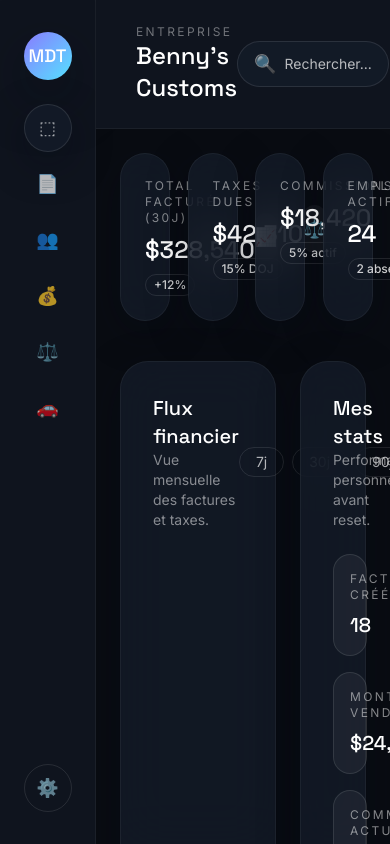
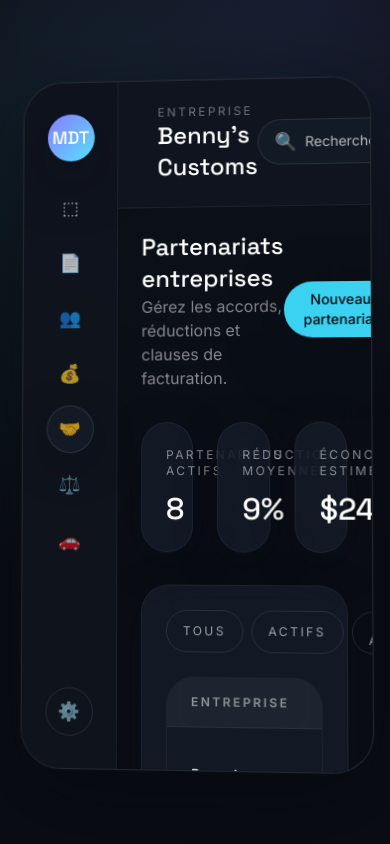
Before and after one commit to ZaK2BaK5906/tabv2, a React (Vite) app in the folder web/: page /partnerships in a window 390 px wide. Before the commit this address led to /. Built offline with nearby package versions, Linux system fonts and the light colour scheme.

Commit message:
Add floating tablet layout and partnerships UI

```diff
--- a/web/src/app/routes.tsx
+++ b/web/src/app/routes.tsx
@@ -4,6 +4,7 @@
 const Invoices = lazy(() => import('../pages/Invoices'));
 const Employees = lazy(() => import('../pages/Employees'));
 const Commissions = lazy(() => import('../pages/Commissions'));
+const Partnerships = lazy(() => import('../pages/Partnerships'));
 const Taxes = lazy(() => import('../pages/Taxes'));
 const Dealership = lazy(() => import('../pages/Dealership'));
 
@@ -12,6 +13,7 @@
   { path: '/invoices', label: 'Factures', element: Invoices, icon: 'file-text' },
   { path: '/employees', label: 'Employés', element: Employees, icon: 'users' },
   { path: '/commissions', label: 'Commissions', element: Commissions, icon: 'money' },
+  { path: '/partnerships', label: 'Partenariats', element: Partnerships, icon: 'handshake' },
   { path: '/taxes', label: 'Taxes / DOJ', element: Taxes, icon: 'scale' },
   { path: '/dealership', label: 'Concession', element: Dealership, icon: 'car' }
 ];
--- a/web/src/components/Icon.tsx
+++ b/web/src/components/Icon.tsx
@@ -8,7 +8,8 @@
   search: '🔍',
   money: '💰',
   users: '👥',
-  chart: '📈'
+  chart: '📈',
+  handshake: '🤝'
 };
 
 const Icon = ({ name }: { name: string }) => (
--- a/web/src/layouts/ShellLayout.tsx
+++ b/web/src/layouts/ShellLayout.tsx
@@ -4,8 +4,9 @@
 import Topbar from '../components/Topbar';
 
 const ShellLayout = ({ children }: { children: React.ReactNode }) => (
-  <div className="flex h-screen w-screen bg-base-950 text-white">
-    <aside className="flex w-24 flex-col items-center gap-6 border-r border-white/5 bg-base-900 py-8">
+  <div className="nui-root">
+    <div className="tablet-frame">
+      <aside className="flex w-24 flex-col items-center gap-6 border-r border-white/5 bg-base-900/80 py-8">
         <div className="flex h-12 w-12 items-center justify-center rounded-2xl bg-gradient-to-br from-brand-500 to-accent-500 shadow-soft">
           <span className="font-display text-lg">MDT</span>
         </div>
@@ -38,6 +39,7 @@
         </div>
       </main>
     </div>
+  </div>
 );
 
 export default ShellLayout;
--- a/web/src/pages/Invoices.tsx
+++ b/web/src/pages/Invoices.tsx
@@ -38,6 +38,87 @@
         </button>
       </div>
     </header>
+
+    <section className="grid grid-cols-3 gap-6">
+      <div className="glass-panel col-span-2 rounded-2xl p-6">
+        <div className="flex items-center justify-between">
+          <div>
+            <h3 className="font-display text-lg">Créer une facture</h3>
+            <p className="text-sm text-white/50">
+              Client citoyen ou entreprise (paiement patron).
+            </p>
+          </div>
+          <div className="flex gap-2">
+            {['Citoyen', 'Entreprise'].map((type) => (
+              <button
+                key={type}
+                className="rounded-full border border-white/10 px-4 py-1 text-xs uppercase tracking-[0.2em] text-white/60 transition hover:bg-white/5"
+              >
+                {type}
+              </button>
+            ))}
+          </div>
+        </div>
+
+        <div className="mt-6 grid grid-cols-2 gap-4 text-sm">
+          <div className="rounded-2xl border border-white/10 bg-white/5 p-4">
+            <p className="text-xs uppercase tracking-[0.2em] text-white/50">Sélection joueur</p>
+            <div className="mt-3 flex items-center justify-between rounded-full border border-white/10 bg-base-900 px-4 py-2">
+              <span className="text-white/70">Joueur le plus proche</span>
+              <button className="rounded-full bg-accent-600 px-3 py-1 text-xs text-base-950">
+                Scanner
+              </button>
+            </div>
+            <div className="mt-3 flex items-center gap-2">
+              <input
+                className="w-full rounded-full border border-white/10 bg-white/5 px-4 py-2 text-sm text-white/70 placeholder:text-white/30"
+                placeholder="Ou ID joueur"
+              />
+              <button className="rounded-full border border-white/10 px-4 py-2 text-xs">
+                OK
+              </button>
+            </div>
+          </div>
+          <div className="rounded-2xl border border-white/10 bg-white/5 p-4">
+            <p className="text-xs uppercase tracking-[0.2em] text-white/50">Détails</p>
+            <div className="mt-3 space-y-3">
+              <input
+                className="w-full rounded-full border border-white/10 bg-white/5 px-4 py-2 text-sm text-white/70 placeholder:text-white/30"
+                placeholder="Motif / prestation"
+              />
+              <input
+                className="w-full rounded-full border border-white/10 bg-white/5 px-4 py-2 text-sm text-white/70 placeholder:text-white/30"
+                placeholder="Montant HT"
+              />
+              <div className="flex items-center gap-2 text-xs text-white/60">
+                <button className="rounded-full border border-white/10 px-3 py-1">Taxe auto</button>
+                <button className="rounded-full border border-white/10 px-3 py-1">Sans taxe</button>
+              </div>
+            </div>
+          </div>
+        </div>
+      </div>
+
+      <div className="glass-panel rounded-2xl p-6">
+        <h3 className="font-display text-lg">Prévisualisation</h3>
+        <p className="text-sm text-white/50">HT / TVA / TTC avant validation.</p>
+        <div className="mt-6 space-y-3 text-sm">
+          {[
+            { label: 'Montant HT', value: '$1,200' },
+            { label: 'TVA (15%)', value: '$180' },
+            { label: 'Total TTC', value: '$1,380' }
+          ].map((row) => (
+            <div key={row.label} className="flex items-center justify-between">
+              <span className="text-white/60">{row.label}</span>
+              <span className="font-medium">{row.value}</span>
+            </div>
+          ))}
+        </div>
+        <button className="mt-6 w-full rounded-full bg-accent-600 py-2 text-sm font-medium text-base-950">
+          Envoyer la facture
+        </button>
+      </div>
+    </section>
 
     <div className="glass-panel rounded-2xl p-6">
       <div className="flex items-center justify-between">
--- /dev/null
+++ b/web/src/pages/Partnerships.tsx
@@ -0,0 +1,95 @@
+const partnerships = [
+  {
+    company: 'Benny\'s Customs',
+    discount: '12%',
+    status: 'Actif',
+    notes: 'Réduction pièces & main d\'œuvre'
+  },
+  {
+    company: 'Bean Machine',
+    discount: '6%',
+    status: 'En attente',
+    notes: 'Accord sur catering'
+  }
+];
+
+const Partnerships = () => (
+  <div className="space-y-8">
+    <header className="flex items-center justify-between">
+      <div>
+        <h2 className="font-display text-2xl">Partenariats entreprises</h2>
+        <p className="text-white/50">
+          Gérez les accords, réductions et clauses de facturation.
+        </p>
+      </div>
+      <button className="rounded-full bg-accent-600 px-5 py-2 text-sm font-medium text-base-950 shadow-soft">
+        Nouveau partenariat
+      </button>
+    </header>
+
+    <section className="grid grid-cols-3 gap-6">
+      {[
+        { label: 'Partenariats actifs', value: '8' },
+        { label: 'Réduction moyenne', value: '9%' },
+        { label: 'Économies estimées', value: '$24,500' }
+      ].map((metric) => (
+        <div key={metric.label} className="glass-panel rounded-2xl p-6">
+          <p className="text-xs uppercase tracking-[0.2em] text-white/50">{metric.label}</p>
+          <p className="mt-3 font-display text-3xl">{metric.value}</p>
+        </div>
+      ))}
+    </section>
+
+    <div className="glass-panel rounded-2xl p-6">
+      <div className="flex items-center justify-between">
+        <div className="flex gap-2">
+          {['Tous', 'Actifs', 'En attente'].map((filter) => (
+            <button
+              key={filter}
+              className="rounded-full border border-white/10 px-4 py-1 text-xs uppercase tracking-[0.2em] text-white/60 transition hover:bg-white/5"
+            >
+              {filter}
+            </button>
+          ))}
+        </div>
+        <input
+          className="rounded-full border border-white/10 bg-white/5 px-4 py-2 text-sm text-white/70 placeholder:text-white/30"
+          placeholder="Recherche entreprise..."
+        />
+      </div>
+
+      <div className="mt-6 overflow-hidden rounded-2xl border border-white/5">
+        <table className="w-full text-left text-sm">
+          <thead className="bg-white/5 text-xs uppercase tracking-[0.2em] text-white/50">
+            <tr>
+              <th className="px-6 py-4">Entreprise</th>
+              <th className="px-6 py-4">Réduction</th>
+              <th className="px-6 py-4">Statut</th>
+              <th className="px-6 py-4">Notes</th>
+              <th className="px-6 py-4">Action</th>
+            </tr>
+          </thead>
+          <tbody>
+            {partnerships.map((partnership) => (
+              <tr key={partnership.company} className="border-t border-white/5">
+                <td className="px-6 py-4 font-medium">{partnership.company}</td>
+                <td className="px-6 py-4 text-accent-500">{partnership.discount}</td>
+                <td className="px-6 py-4">
+                  <span className="badge">{partnership.status}</span>
+                </td>
+                <td className="px-6 py-4 text-white/60">{partnership.notes}</td>
+                <td className="px-6 py-4">
+                  <button className="text-accent-500 transition hover:text-accent-600">
+                    Modifier
+                  </button>
+                </td>
+              </tr>
+            ))}
+          </tbody>
+        </table>
+      </div>
+    </div>
+  </div>
+);
+
+export default Partnerships;
--- a/web/src/styles/index.css
+++ b/web/src/styles/index.css
@@ -8,6 +8,31 @@
 
 body {
   @apply font-body bg-base-950 text-white;
+}
+
+.nui-root {
+  @apply flex h-screen w-screen items-center justify-center bg-transparent;
+  background: radial-gradient(circle at 20% 20%, rgba(85, 226, 255, 0.08), transparent 55%),
+    radial-gradient(circle at 80% 0%, rgba(138, 123, 255, 0.1), transparent 45%),
+    rgba(9, 12, 18, 0.45);
+}
+
+.tablet-frame {
+  @apply flex h-[78vh] w-[78vw] overflow-hidden rounded-[2.5rem] border border-white/10 text-white shadow-soft;
+  background: rgba(10, 14, 20, 0.85);
+  backdrop-filter: blur(18px);
+  transform: perspective(1400px) rotateX(3deg) rotateY(-6deg);
+  box-shadow:
+    0 24px 80px rgba(5, 8, 15, 0.65),
+    0 0 0 1px rgba(255, 255, 255, 0.03);
+}
+
+@media (max-width: 1280px) {
+  .tablet-frame {
+    width: 90vw;
+    height: 82vh;
+    transform: perspective(1200px) rotateX(2deg) rotateY(-4deg);
+  }
 }
 
 .glass-panel {
```
Also changed, not shown: 1 other file (tests, documents, lock files or other folders). Lines whose indentation alone changed are shown as unchanged.
